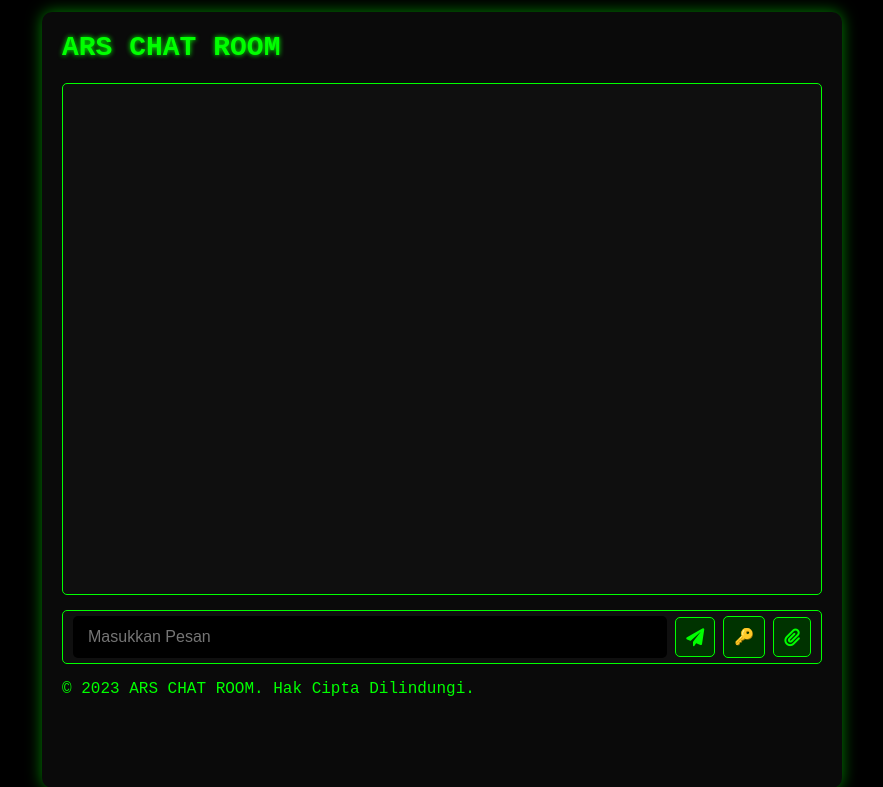
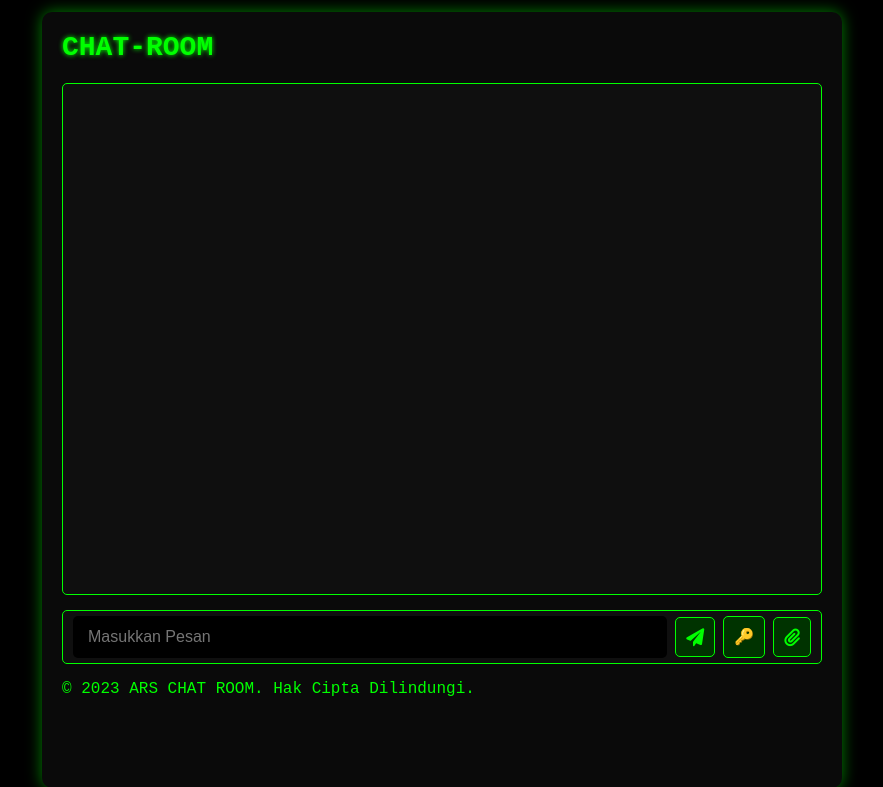
Before and after one commit to aris0996/chat-mqtt, a Flask app: page / in a window 1280 px wide. Shown: the top 787 px of the page, without its empty margins (198-1081 px from the left). Run offline with Flask 3, Linux system fonts and the light colour scheme; some libraries are stand-ins or nearby versions.

Commit message:
GANTI NAMA WEB

```diff
--- a/templates/base.html
+++ b/templates/base.html
@@ -3,7 +3,7 @@
 <head>
     <meta charset="UTF-8">
     <meta name="viewport" content="width=device-width, initial-scale=1.0">
-    <title>{% block title %}ARS CHAT ROOM{% endblock %}</title>
+    <title>{% block title %}CHAT ROOM{% endblock %}</title>
     <link rel="stylesheet" href="https://cdnjs.cloudflare.com/ajax/libs/font-awesome/6.0.0-beta3/css/all.min.css">
     <link rel="stylesheet" href="{{ url_for('static', filename='styles.css') }}">
     {% block extra_css %}{% endblock %}
@@ -18,7 +18,7 @@
 
         <main>
             {% block content %}
-            <!-- Konten utama akan diisi oleh template yang meng-extend base ini -->
+
             {% endblock %}
         </main>
 
--- a/templates/coba.html
+++ b/templates/coba.html
@@ -1,10 +1,10 @@
 {% extends "base.html" %}
 
-{% block title %}ARS CHAT ROOM{% endblock %}
+{% block title %}CHAT-ROOM{% endblock %}
 
 {% block header %}
 <div class="header-container">
-    <h1>ARS CHAT ROOM</h1>
+    <h1>CHAT-ROOM</h1>
 </div>
 {% endblock %}
 
```
